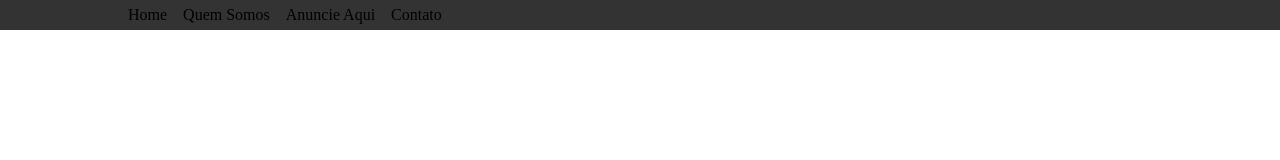
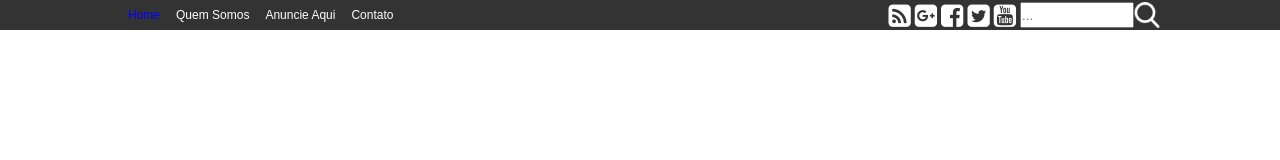
Before and after one commit to girol/curso_bonieky, a plain HTML site: page index.html in a window 1280 px wide. Drawn offline with Linux system fonts and the light colour scheme.

Commit message:
Finalizando Topo-site
Topo menus gerais e redes sociais

```diff
--- a/assets/css/style.css
+++ b/assets/css/style.css
@@ -1,5 +1,7 @@
 body {
 	margin: 0;
+	font-family: Arial;
+	font-size: 12px;
 }
 
 .topo {
@@ -20,12 +22,6 @@ body {
 	float: left;
 }
 
-.toporight {
-	width: 50%;
-	height: 30px;
-	float: right;
-}
-
 	.topoleft ul{
 		margin: 0;
 		padding: 0;
@@ -38,3 +34,36 @@ body {
 		margin-left: 8px;
 		margin-right: 8px;
 	}
+	.topoleft li a{
+		text-decoration: none;
+		color: #FFF;
+	}
+	.topoleft li .ativo {
+		color: blue;
+	}
+
+.toporight {
+	width: 50%;
+	height: 28px;
+	float: right;
+	text-align: right;
+	margin-top: 2px;
+}
+	.topo-busca {
+		margin: 0px;
+		padding: 0px;
+		width: 110px;
+		height: 22px;
+		outline: 0;
+		float: right;
+	}
+	.toporight a {
+		float: right;
+		color: white;
+		line-height: 28px;
+		font-size: 26px;
+		margin-right: 4px;
+	}
+	.toporight input{
+		float: right;
+	}
--- a/index.html
+++ b/index.html
@@ -5,19 +5,45 @@
 		<meta id="viewport" name="viewport" content="width=device-width, user-scalable=no">
 		<title>Portal</title>
 		<link href="assets/css/style.css" rel="stylesheet" />
+		<link href="assets/font-awesome/css/font-awesome.css" rel="stylesheet" />
 	</head>
+
 	<body>
 		<div class="topo">
 			<div class="topoint">
 				<div class="topoleft">
 					<ul>
-						<li>Home</li>
-						<li>Quem Somos</li>
-						<li>Anuncie Aqui</li>
-						<li>Contato</li>
+						<li>
+							<a href="./" class="ativo">Home</a>
+						</li>
+						<li>
+							<a href="quem-somos">Quem Somos</a>
+						</li>
+						<li>
+							<a href="anuncie-aqui">Anuncie Aqui</a>
+						</li>
+						<li>
+							<a href="Contato">Contato</a>
+						</li>
 					</ul>
 				</div>
-				<div class="toporight"></div>
+				<div class="toporight">
+					<input type="image" src="assets/imagens/search.png" border="0" width="26" height="26"/>
+					<input type="text" name="busca" class="topo-busca" placeholder="..." />
+
+					<a href="#"><i class="fa fa-youtube-square" aria-hidden="true"></i></a>
+					<a href=""><i class="fa fa-twitter-square" aria-hidden="true"></i></a>
+					<a href=""><i class="fa fa-facebook-square" aria-hidden="true"></i></a>
+					<a href=""><i class="fa fa-google-plus-square" aria-hidden="true"></i></a>
+					<a href=""><i class="fa fa-rss-square" aria-hidden="true"></i></a>
+
+					<!-- <a href=""><img src="" border="0" width="26" height="26"></a>
+					<a href=""><img src="" border="0" width="26" height="26"></a>
+					<a href=""><img src="" border="0" width="26" height="26"></a>
+					<a href=""><img src="" border="0" width="26" height="26"></a>
+					<a href=""><img src="" border="0" width="26" height="26"></a> -->
+
+				</div>
 			</div>
 		</div>
 	</body>
```
Also changed, not shown: assets/imagens/search.png (added). Lines whose indentation alone changed are shown as unchanged.
